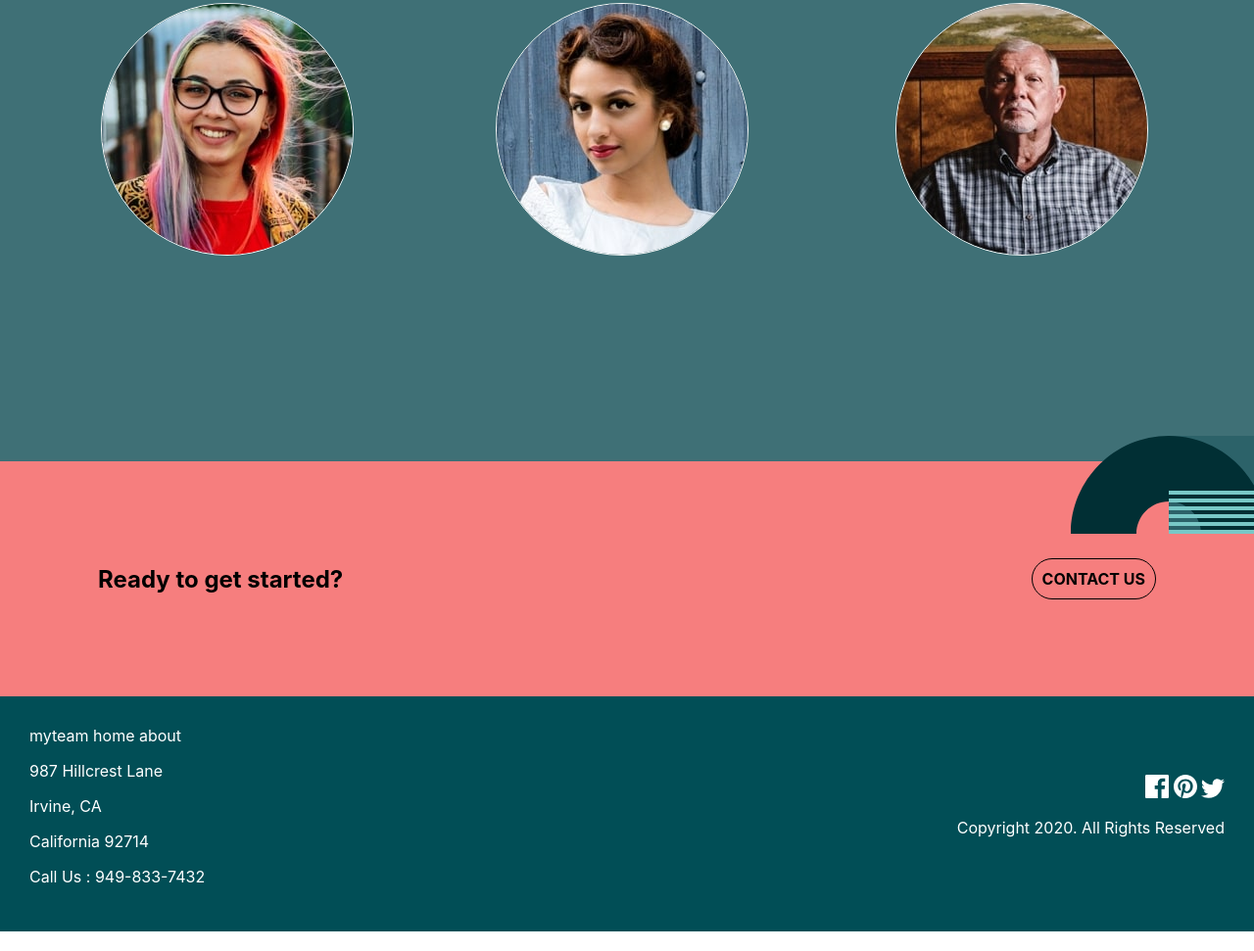
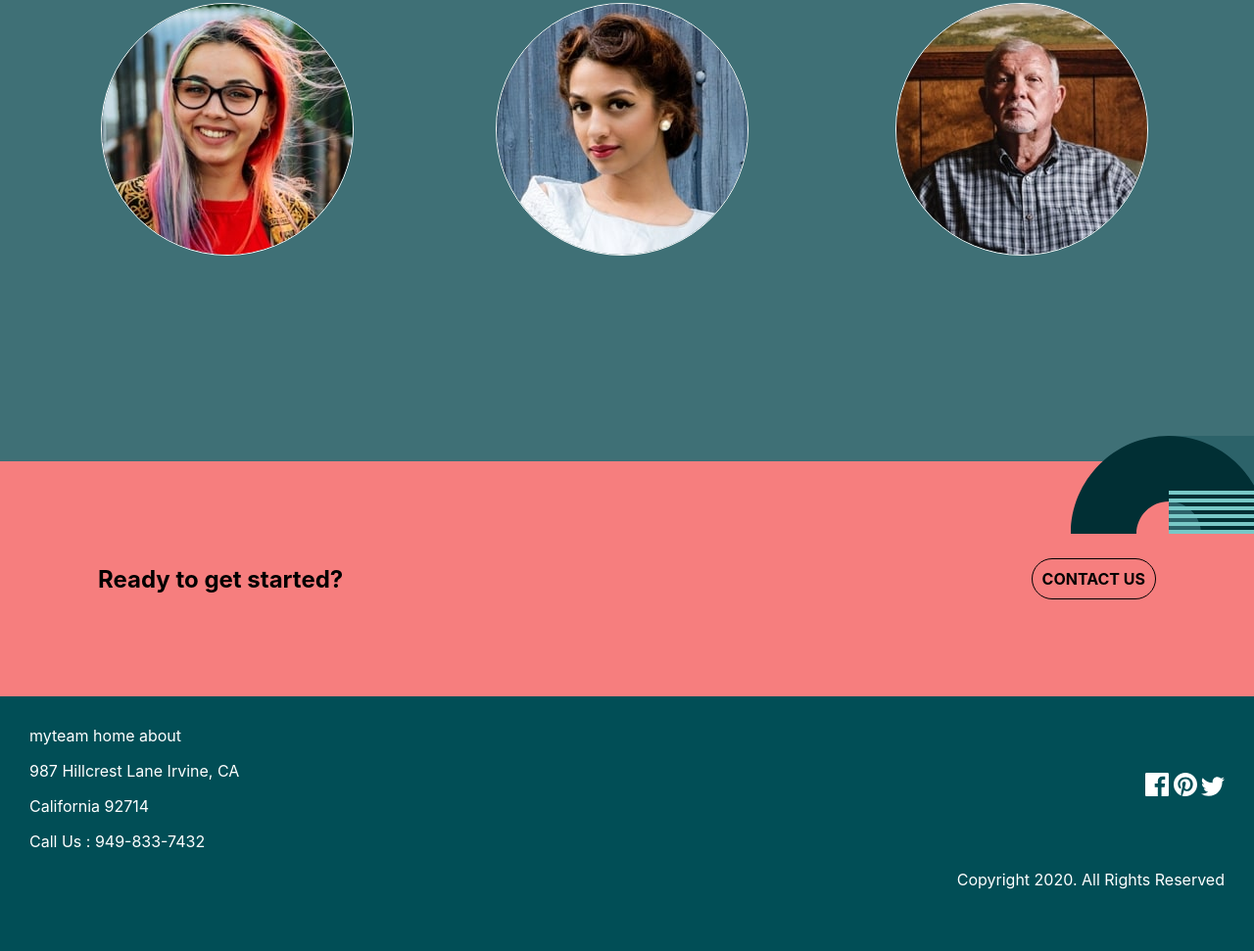
Before and after one commit to Gastonben/landinpage20102021, a plain HTML site: page landing/index.html in a window 1280 px wide. Shown: the part 2629-3600 px from the top of the page at 98% size. Drawn offline with Linux system fonts and the light colour scheme.

Commit message:
desktop, faltan detalles

```diff
--- a/landing/assets/css/devices/desktop/desktop.css
+++ b/landing/assets/css/devices/desktop/desktop.css
@@ -177,6 +177,7 @@
 }
 
 footer{
+    height: 25vh;
     background:#014E56;
     display: flex;
     justify-content: space-between;
@@ -189,4 +190,9 @@ display: flex;
 align-items: flex-end;
 flex-direction: column;
 justify-content: center;
+padding: 30px 0 0 0;
 }
+
+.rigth-footer > p{
+    padding: 55px 0 0 0;
+}
--- a/landing/index.html
+++ b/landing/index.html
@@ -93,8 +93,7 @@
                     <a href="#">myteam</a>
                     <a href="#">home</a>
                     <a href="#">about</a>
-                    <p>987 Hillcrest Lane</p>
-                    <p>Irvine, CA</p>
+                    <p>987 Hillcrest Lane Irvine, CA</p>
                     <p>California 92714</p>
                     <p>Call Us : 949-833-7432</p>
                 </div>
```
